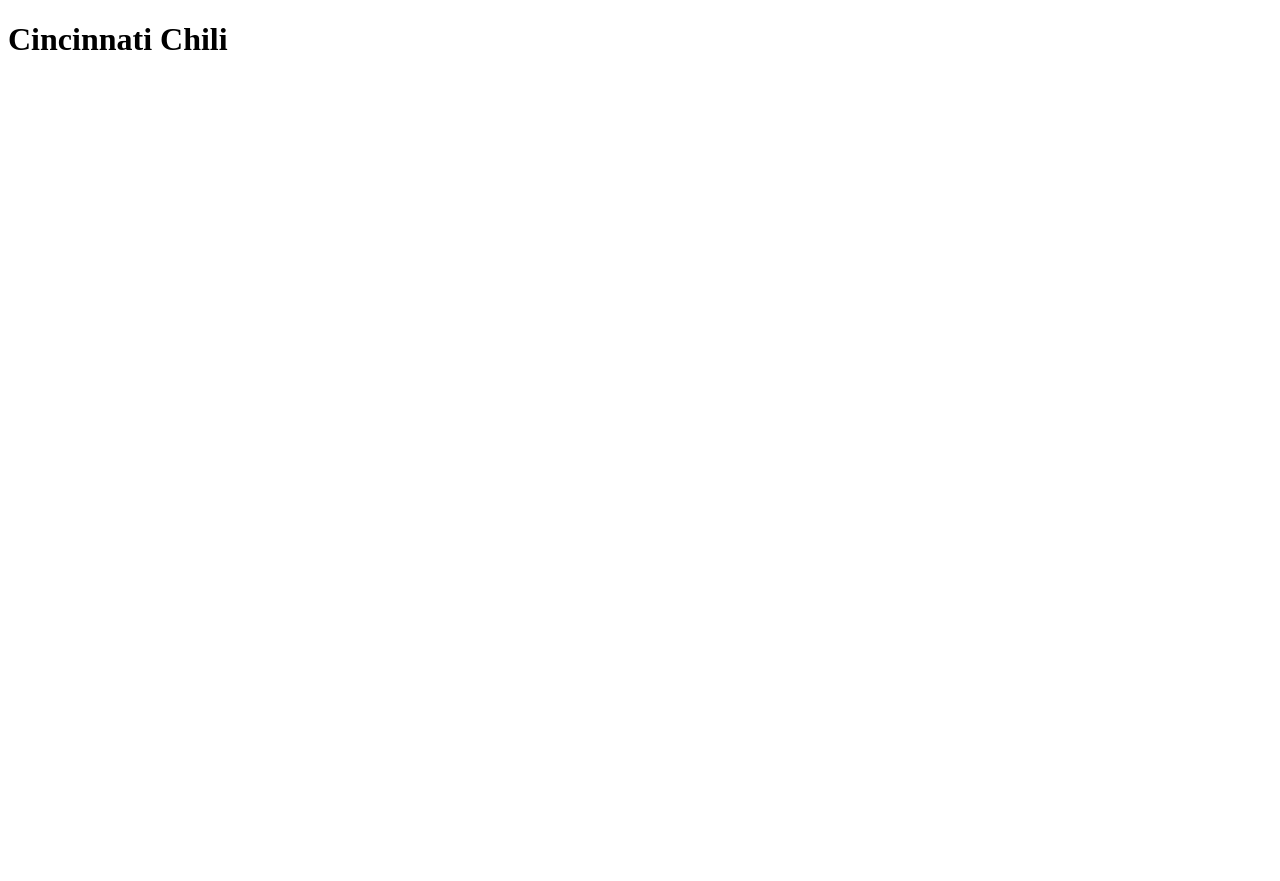
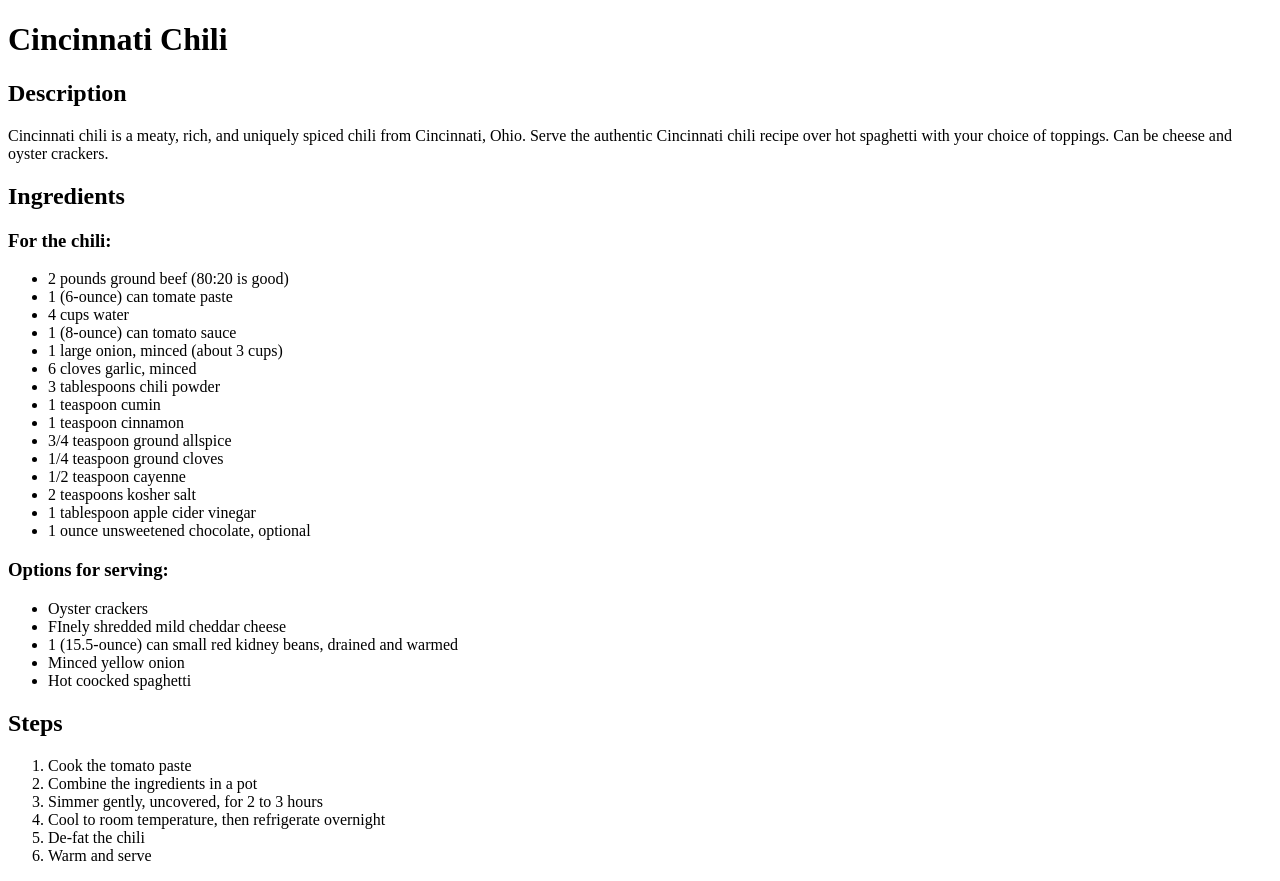
Before and after one commit to mgwekesa/odin-recipes, a plain HTML site: page recipes/cincinnati-chili.html in a window 1280 px wide. Before the commit the page ends 800 px from the top, so only its background shows below. Drawn offline with Linux system fonts and the light colour scheme.

Commit message:
recipes/ and image/ and index.html

```diff
--- a/recipes/cincinnati-chili.html
+++ b/recipes/cincinnati-chili.html
@@ -8,5 +8,49 @@
 </head>
 <body>
     <h1>Cincinnati Chili</h1>
+
+    <h2>Description</h2>
+    <p>Cincinnati chili is a meaty, rich, and uniquely spiced chili from
+        Cincinnati, Ohio. Serve the authentic Cincinnati chili recipe over hot
+    spaghetti with your choice of toppings. Can be cheese and oyster crackers.</p>
+
+    <h2>Ingredients</h2>
+    <h3>For the chili:</h3>
+    <ul>
+        <li>2 pounds ground beef (80:20 is good)</li>
+        <li>1 (6-ounce) can tomate paste</li>
+        <li>4 cups water</li>
+        <li>1 (8-ounce) can tomato sauce</li>
+        <li>1 large onion, minced (about 3 cups)</li>
+        <li>6 cloves garlic, minced</li>
+        <li>3 tablespoons chili powder</li>
+        <li>1 teaspoon cumin</li>
+        <li>1 teaspoon cinnamon</li>
+        <li>3/4 teaspoon ground allspice</li>
+        <li>1/4 teaspoon ground cloves</li>
+        <li>1/2 teaspoon cayenne</li>
+        <li>2 teaspoons kosher salt</li>
+        <li>1 tablespoon apple cider vinegar</li>
+        <li>1 ounce unsweetened chocolate, optional</li>
+    </ul>
+
+    <h3>Options for serving:</h3>
+    <ul>
+        <li>Oyster crackers</li>
+        <li>FInely shredded mild cheddar cheese</li>
+        <li>1 (15.5-ounce) can small red kidney beans, drained and warmed</li>
+        <li>Minced yellow onion</li>
+        <li>Hot coocked spaghetti</li>
+    </ul>
+
+    <h2>Steps</h2>
+    <ol>
+        <li>Cook the tomato paste</li>
+        <li>Combine the ingredients in a pot</li>
+        <li>Simmer gently, uncovered, for 2 to 3 hours</li>
+        <li>Cool to room temperature, then refrigerate overnight</li>
+        <li>De-fat the chili</li>
+        <li>Warm and serve</li>
+    </ol>
 </body>
 </html>
```
